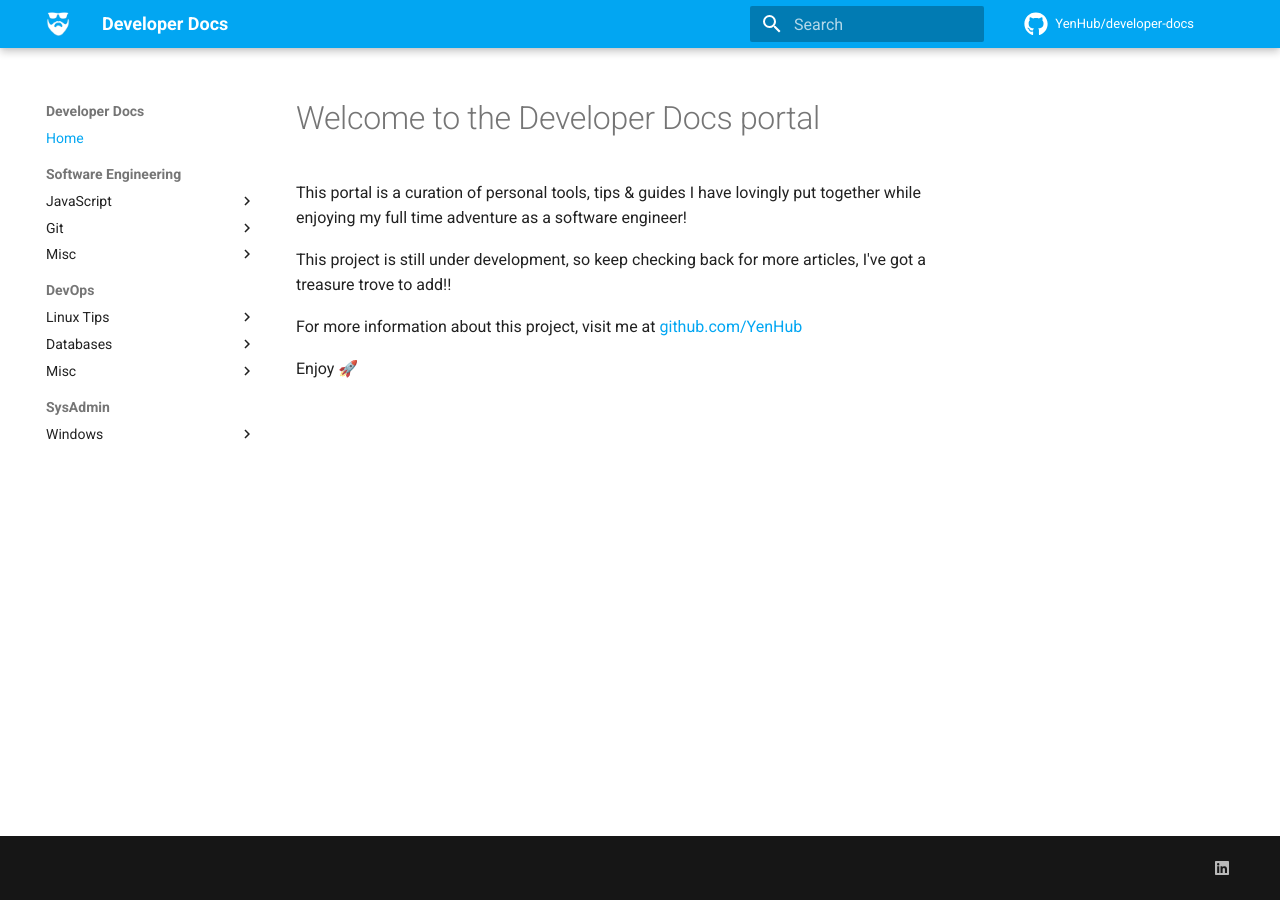
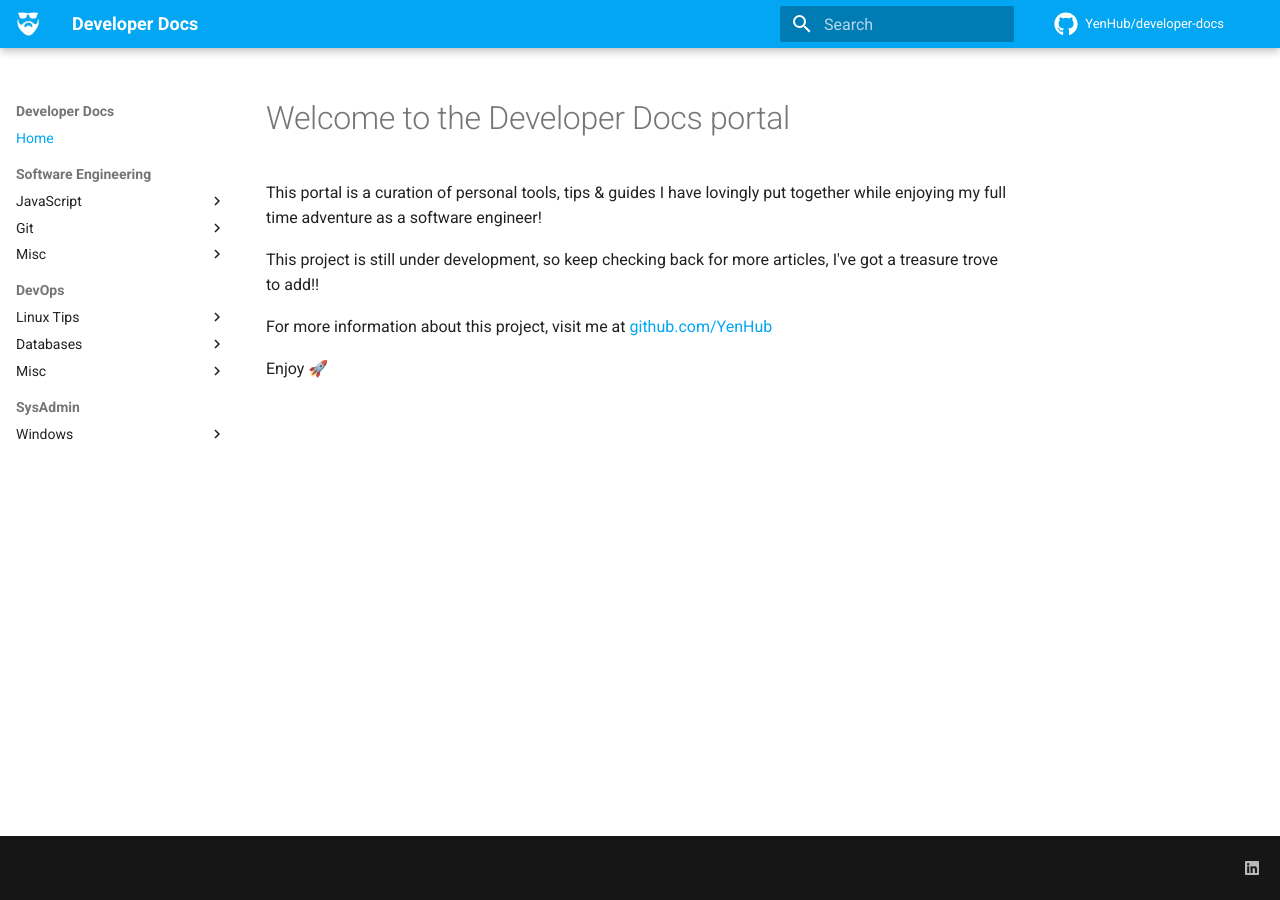
Before and after one commit to YenHub/developer-docs, an MkDocs documentation site: the page built from docs/index.md, in a window 1280 px wide. Built offline with MkDocs 1.6.1 and Material for MkDocs 9.7.7, drawn with Linux system fonts in a browser that asks for light colours; comment, search, counter and statistics services are not loaded.

Commit message:
🔨 Adjust center column width

```diff
--- a/docs/stylesheets/extra.css
+++ b/docs/stylesheets/extra.css
@@ -7,6 +7,10 @@ body>div.md-container>footer>div>div>div:nth-child(1) {
 }
 .md-footer__link {
     padding-top: 1rem;
+}
+
+.md-grid {
+    max-width: 69rem;
 }
 
 /* Table 100% Width Fix */
```
